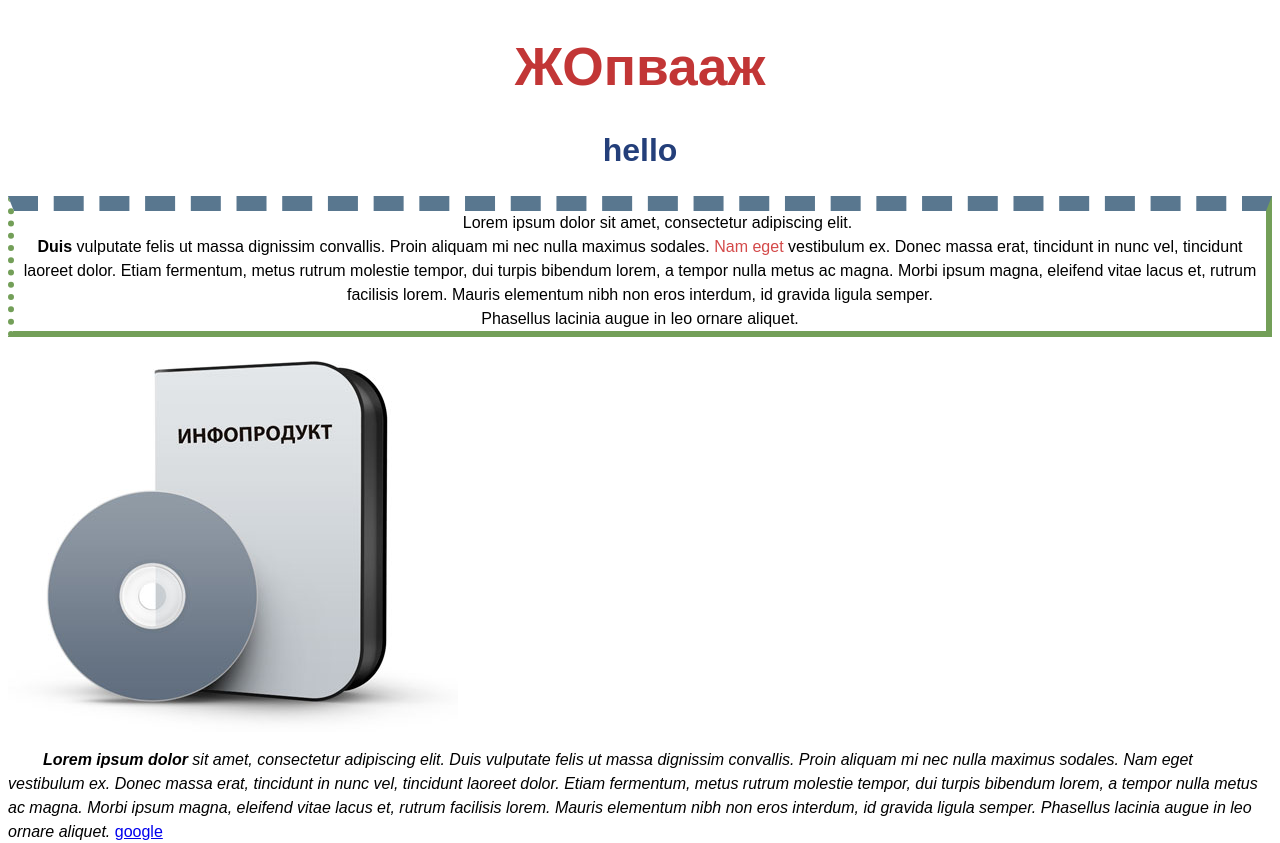
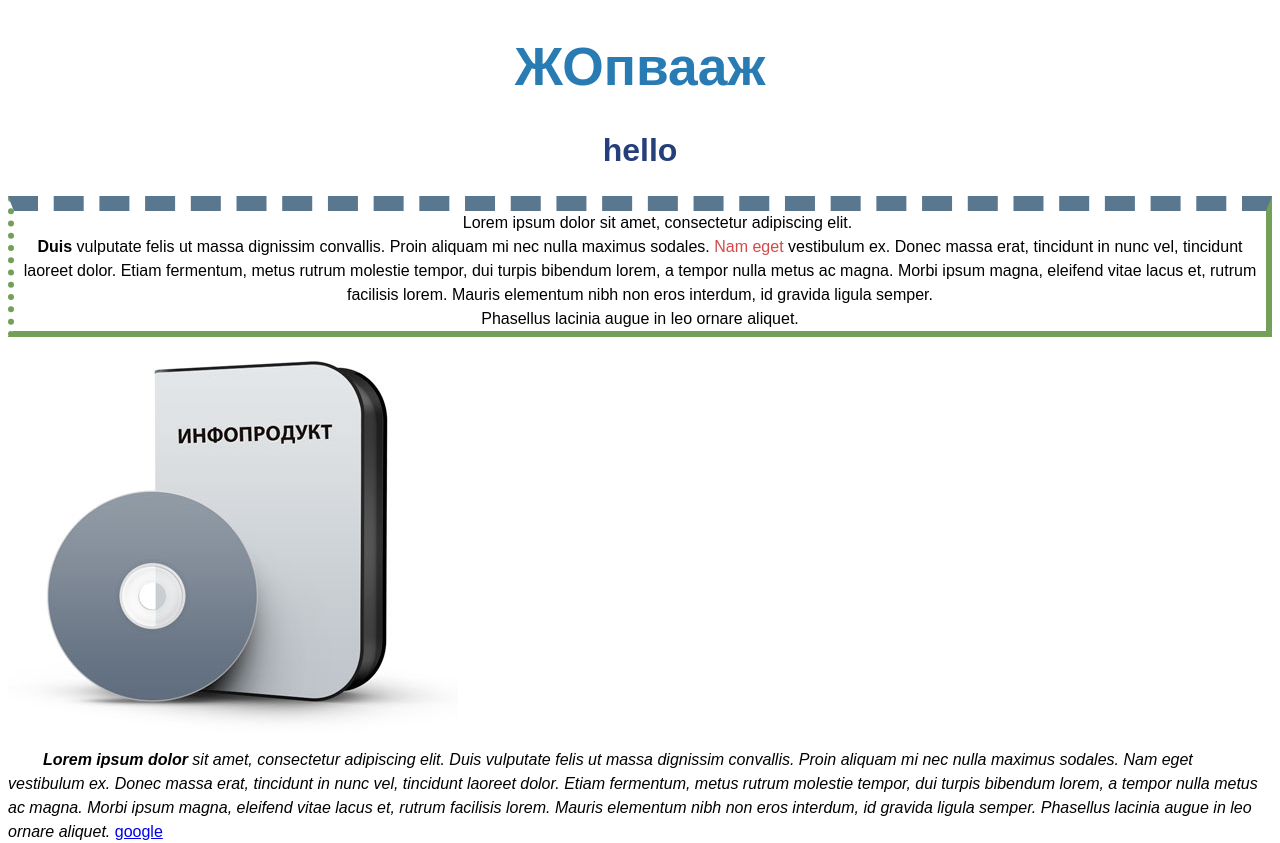
Before and after one commit to DmitryOO/newpr, a plain HTML site: page index.html in a window 1280 px wide. Shown: the top 843 px of the page. Drawn offline with Linux system fonts and the light colour scheme.

Commit message:
nu branch

```diff
--- a/css/style.css
+++ b/css/style.css
@@ -9,7 +9,7 @@ p{
 
 
 #header{
-	color:#c23636;
+	color:#287bb3;
 	font-family:Arial,"Times New Roman",Helvetica,sans-serif;
 	font-size:40pt;
 	text-align:center;
```
